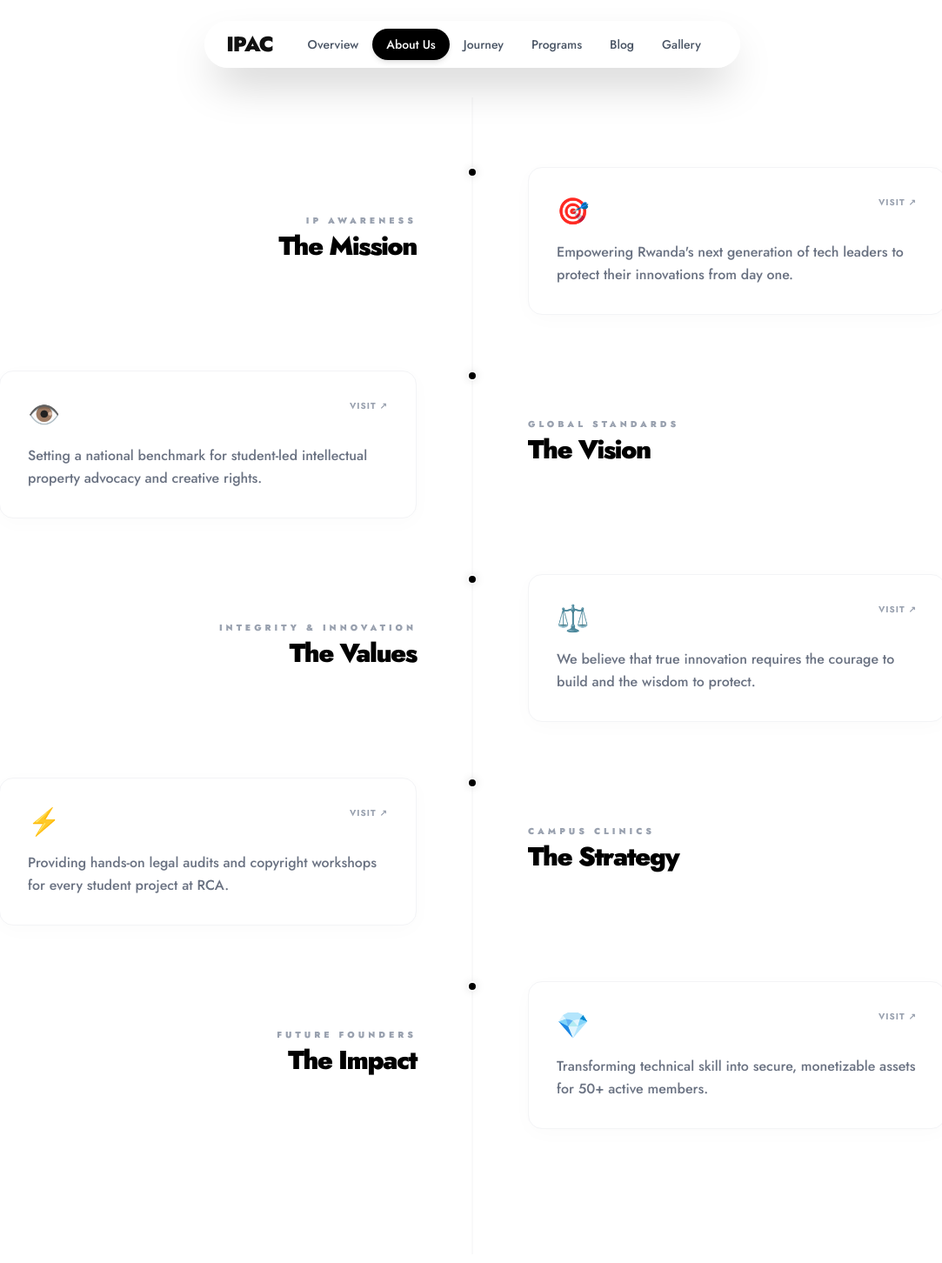
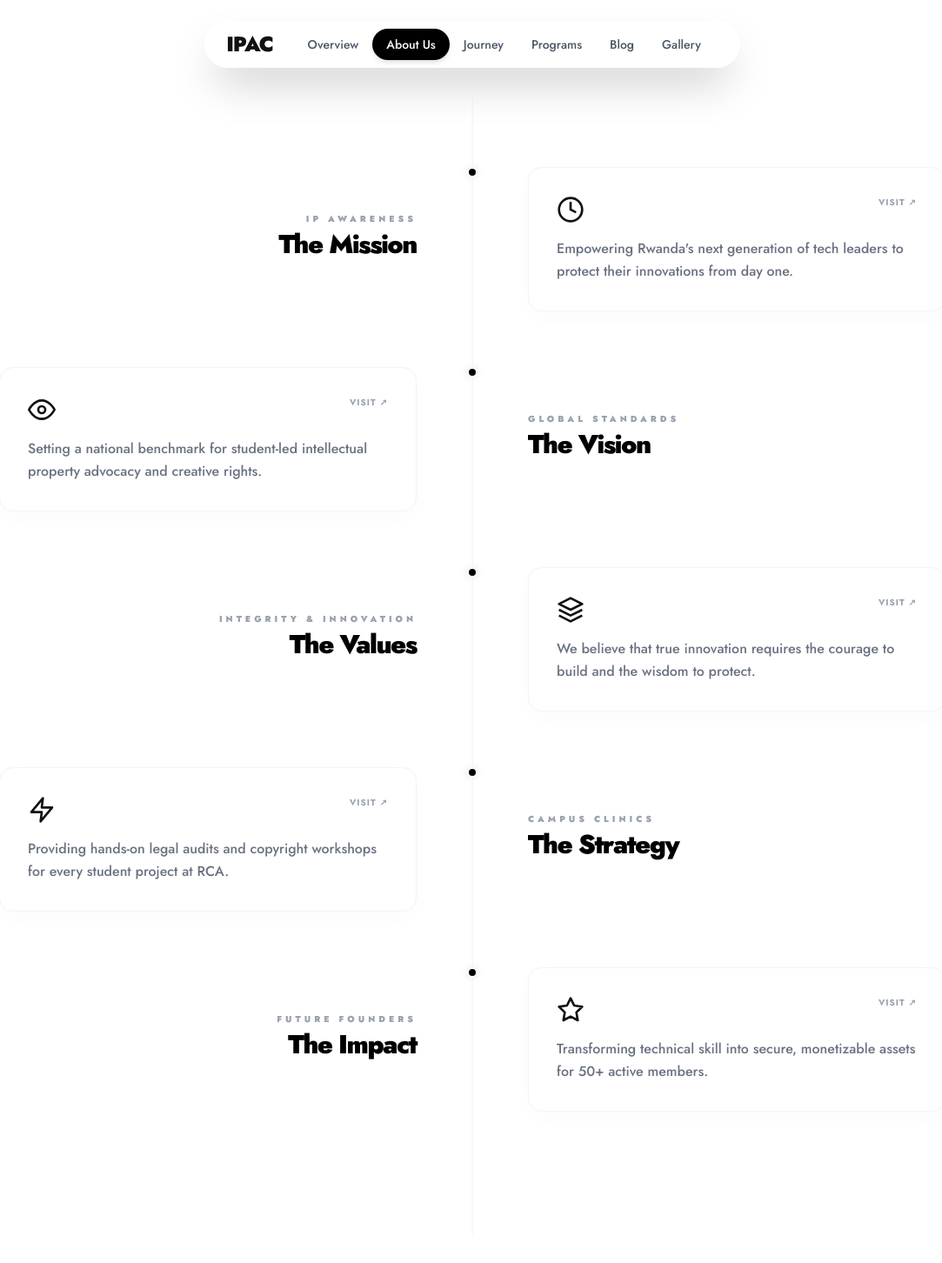
Before and after one commit to Cyizere-Happy/IPAC, a React (Vite) app: page /about in a window 1280 px wide. Shown: the top 1452 px of the page at 87% size, without its empty margins (97-1180 px from the left). Built offline with nearby package versions, Linux system fonts and the light colour scheme.

Commit message:
{++} UI Fixes

```diff
--- a/src/components/IPAboutLayout.jsx
+++ b/src/components/IPAboutLayout.jsx
@@ -7,35 +7,35 @@ const aboutItems = [
         title: "The Mission",
         subtitle: "IP Awareness",
         description: "Empowering Rwanda's next generation of tech leaders to protect their innovations from day one.",
-        icon: "🎯"
+        icon: <svg className="w-8 h-8" viewBox="0 0 24 24" fill="none" stroke="currentColor"><circle cx="12" cy="12" r="10" strokeWidth="2" /><path d="M12 6v6l4 2" strokeWidth="2" strokeLinecap="round" /></svg>
     },
     {
         id: 2,
         title: "The Vision",
         subtitle: "Global Standards",
         description: "Setting a national benchmark for student-led intellectual property advocacy and creative rights.",
-        icon: "👁️"
+        icon: <svg className="w-8 h-8" viewBox="0 0 24 24" fill="none" stroke="currentColor"><path d="M1 12s4-8 11-8 11 8 11 8-4 8-11 8-11-8-11-8z" strokeWidth="2" /><circle cx="12" cy="12" r="3" strokeWidth="2" /></svg>
     },
     {
         id: 3,
         title: "The Values",
         subtitle: "Integrity & Innovation",
         description: "We believe that true innovation requires the courage to build and the wisdom to protect.",
-        icon: "⚖️"
+        icon: <svg className="w-8 h-8" viewBox="0 0 24 24" fill="none" stroke="currentColor"><path d="M12 2L2 7l10 5 10-5-10-5z" strokeWidth="2" strokeLinejoin="round" /><path d="M2 17l10 5 10-5M2 12l10 5 10-5" strokeWidth="2" strokeLinejoin="round" /></svg>
     },
     {
         id: 4,
         title: "The Strategy",
         subtitle: "Campus Clinics",
         description: "Providing hands-on legal audits and copyright workshops for every student project at RCA.",
-        icon: "⚡"
+        icon: <svg className="w-8 h-8" viewBox="0 0 24 24" fill="none" stroke="currentColor"><polygon points="13 2 3 14 12 14 11 22 21 10 12 10 13 2" strokeWidth="2" strokeLinejoin="round" /></svg>
     },
     {
         id: 5,
         title: "The Impact",
         subtitle: "Future Founders",
         description: "Transforming technical skill into secure, monetizable assets for 50+ active members.",
-        icon: "💎"
+        icon: <svg className="w-8 h-8" viewBox="0 0 24 24" fill="none" stroke="currentColor"><path d="M12 2l3.09 6.26L22 9.27l-5 4.87 1.18 6.88L12 17.77l-6.18 3.25L7 14.14 2 9.27l6.91-1.01L12 2z" strokeWidth="2" strokeLinejoin="round" /></svg>
     }
 ];
 
```
